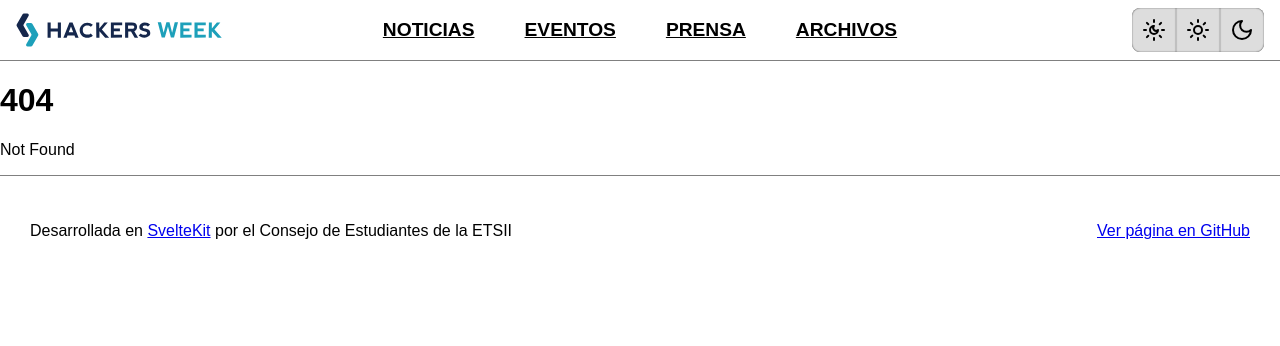
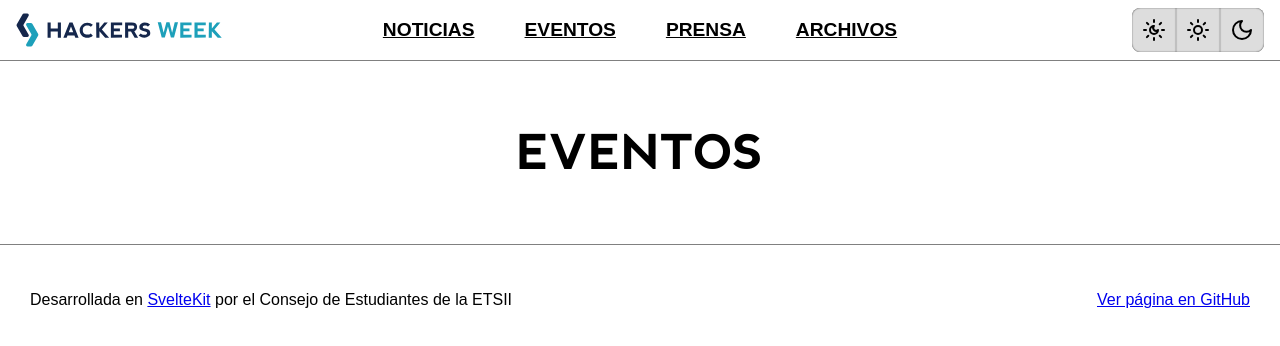
Before and after one commit to ConsejoInfUMA/hackersweek.es, a SvelteKit app: page /events in a window 1280 px wide. Before the commit this address had no page. Shown: the top 346 px of the page. Built offline with nearby package versions, Linux system fonts and the light colour scheme.

Commit message:
events page

```diff
--- /dev/null
+++ b/src/routes/events/+page.svelte
@@ -0,0 +1,101 @@
+<script lang="ts">
+  import { Temporal } from "temporal-polyfill-lite";
+
+  interface ArticlePage {
+    title: string;
+    description: string;
+    presenter: string;
+    organization?: string;
+    date: string;
+    start: string;
+    end: string;
+  }
+
+  const files = import.meta.glob<true, string, ArticlePage>("./*/+page.svx", {
+    import: "metadata",
+    eager: true,
+  });
+
+  const articles: Record<string, (ArticlePage & { slug: string })[]> = {};
+  const SLUG_REGEX = /[^/]+(?=\/\+page\.svx$)/;
+
+  for (const [path, metadata] of Object.entries(files)) {
+    const slug = SLUG_REGEX.exec(path)?.[0]!;
+    articles[metadata.date] ??= [];
+
+    let i = 0;
+    while (
+      i < articles[metadata.date].length &&
+      Temporal.PlainTime.compare(
+        metadata.start,
+        articles[metadata.date][i].start,
+      ) > 0
+    ) {
+      i++;
+    }
+
+    articles[metadata.date].splice(i, 0, { ...metadata, slug });
+  }
+</script>
+
+<main>
+  <h1>Eventos</h1>
+  {#each Object.entries(articles).toSorted() as [date, articleList]}
+    <h2>
+      <time datetime={date}>
+        {Temporal.PlainDate.from(date).toLocaleString("es", {
+          day: "numeric",
+          weekday: "long",
+          month: "long",
+        })}
+      </time>
+    </h2>
+    {#each articleList as article}
+      <article>
+        <a href="/events/{article.slug}">
+          <h3>{article.title}</h3>
+        </a>
+        <strong>
+          <time datetime={article.start}>{article.start}</time> -
+          <time datetime={article.end}>{article.end}</time>
+        </strong>
+        <address>
+          {article.presenter}
+          {#if article.organization}
+            ({article.organization})
+          {/if}
+        </address>
+        <p>{article.description}</p>
+      </article>
+    {/each}
+  {/each}
+</main>
+
+<style>
+  main {
+    margin: 0 auto;
+    width: 1000px;
+    max-width: calc(100% - 64px);
+    padding: 32px;
+  }
+  h1 {
+    font-size: 3em;
+    font-family: "Nevis";
+    text-align: center;
+    text-transform: uppercase;
+  }
+  h3 {
+    font-size: x-large;
+    margin: 5px 0;
+  }
+  article {
+    border: var(--border);
+    &:has(+ article) {
+      border-bottom: 0;
+    }
+    padding: 20px;
+  }
+  strong {
+    font-size: larger;
+  }
+</style>
```
Also changed, not shown: 1 other file (tests, documents, lock files or other folders).
